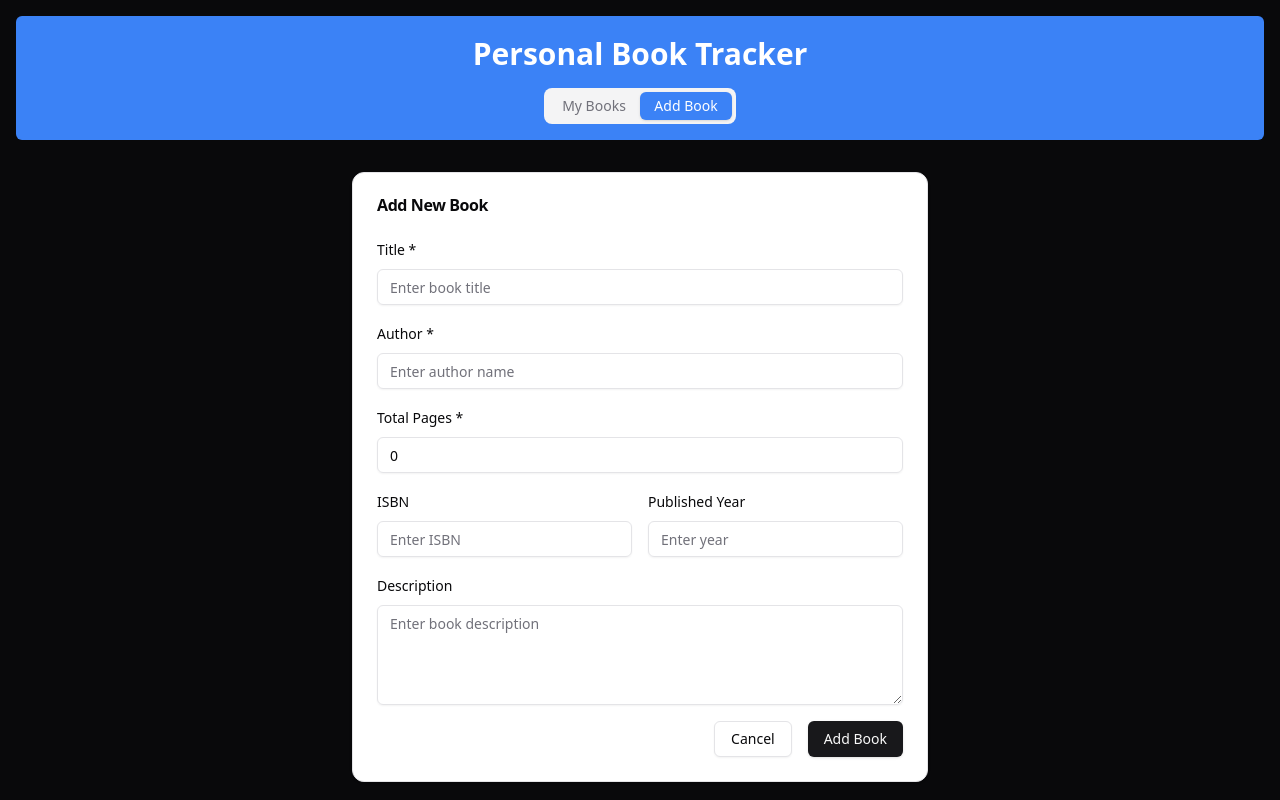
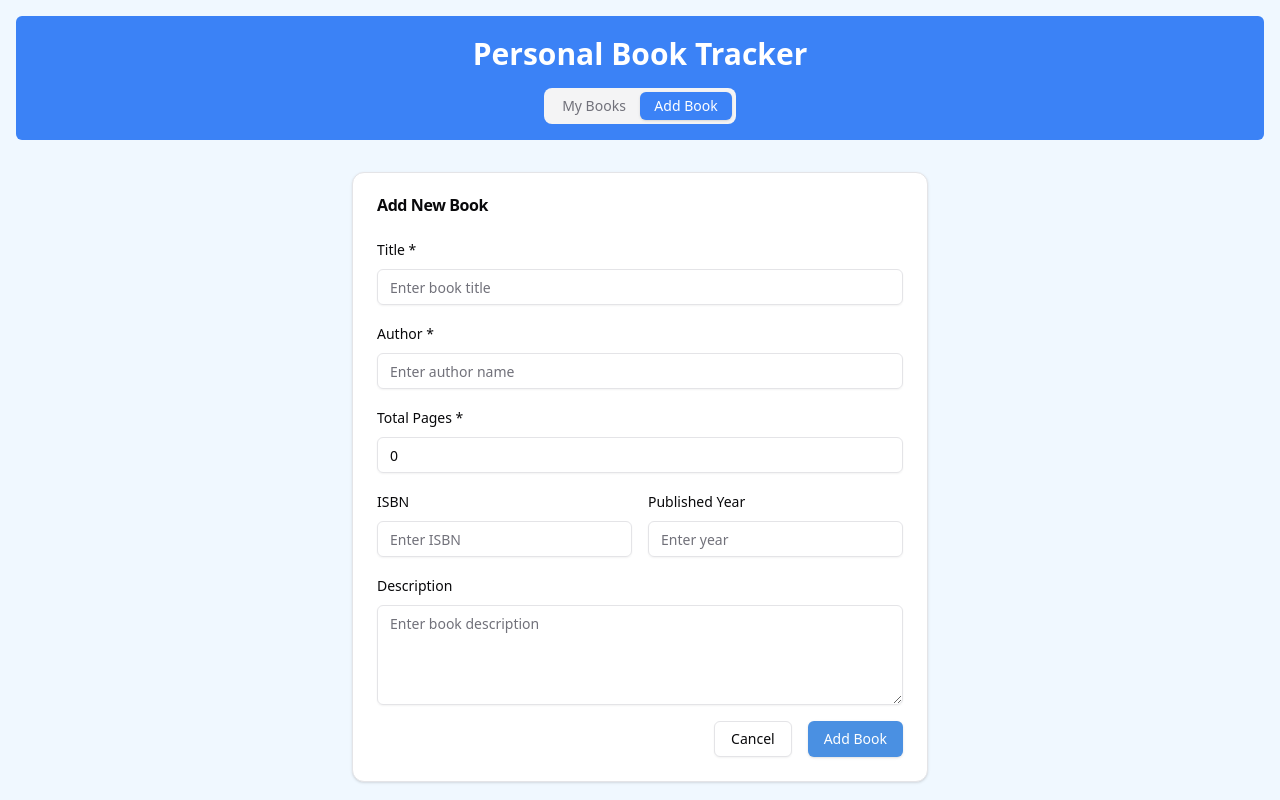
Before and after one commit to rasikww/personal-book-tracker, a Next.js app: page /add-books in a window 1280 px wide. Built offline with nearby package versions, Linux system fonts and the light colour scheme.

Commit message:
change delete button location

```diff
--- a/src/app/add-books/page.tsx
+++ b/src/app/add-books/page.tsx
@@ -176,13 +176,18 @@ export default function AddBooks() {
 
                     <div className="flex justify-end gap-4">
                         <Button
+                            className="hover:bg-[#4a90e2] hover:text-white"
                             type="button"
                             variant="outline"
                             onClick={() => router.push("/")}
                         >
                             Cancel
                         </Button>
-                        <Button type="submit" disabled={isLoading}>
+                        <Button
+                            className="bg-[#4a90e2] text-white hover:bg-blue-500"
+                            type="submit"
+                            disabled={isLoading}
+                        >
                             {isLoading ? "Adding..." : "Add Book"}
                         </Button>
                     </div>
--- a/src/app/globals.css
+++ b/src/app/globals.css
@@ -8,8 +8,8 @@
 
 body {
     /* font-family: Arial, Helvetica, sans-serif; */
-    background-color: hsl(240 10% 3.9%);
-    /* background-color: aliceblue; */
+    /* background-color: hsl(240 10% 3.9%); */
+    background-color: aliceblue;
 }
 
 @layer base {
--- a/src/components/ui/book-card.tsx
+++ b/src/components/ui/book-card.tsx
@@ -15,12 +15,11 @@ import {
     DialogTrigger,
 } from "@/components/ui/dialog";
 import { Book } from "@/db";
-import axios from "axios";
 import { EditBookForm } from "./edit-book-form";
 
 export function BookCard({ book }: { book: Book }) {
     return (
-        <Card className="h-full">
+        <Card className="h-full hover:bg-slate-200">
             <CardHeader>
                 <CardTitle>{book.title}</CardTitle>
                 <CardDescription>{book.author}</CardDescription>
@@ -29,7 +28,12 @@ export function BookCard({ book }: { book: Book }) {
             <CardContent className="flex justify-between items-center">
                 <Dialog>
                     <DialogTrigger asChild>
-                        <Button variant="outline">Edit</Button>
+                        <Button
+                            variant="outline"
+                            className="hover:bg-[#4a90e2] hover:text-white"
+                        >
+                            Edit
+                        </Button>
                     </DialogTrigger>
                     <DialogContent>
                         <DialogHeader>
@@ -41,7 +45,7 @@ export function BookCard({ book }: { book: Book }) {
                         <EditBookForm book={book} />
                     </DialogContent>
                 </Dialog>
-                <Button
+                {/* <Button
                     variant="destructive"
                     onClick={async () => {
                         if (
@@ -57,7 +61,7 @@ export function BookCard({ book }: { book: Book }) {
                     }}
                 >
                     Delete
-                </Button>
+                </Button> */}
             </CardContent>
         </Card>
     );
--- a/src/components/ui/edit-book-form.tsx
+++ b/src/components/ui/edit-book-form.tsx
@@ -116,6 +116,23 @@ export function EditBookForm({ book }: { book: Book }) {
             </div>
 
             <div className="flex justify-end gap-4">
+                <Button
+                    variant="destructive"
+                    onClick={async () => {
+                        if (
+                            confirm(
+                                "Are you sure you want to delete this book?"
+                            )
+                        ) {
+                            const response = await axios.delete(
+                                `/api/books/${book.id}`
+                            );
+                            window.location.reload();
+                        }
+                    }}
+                >
+                    Delete
+                </Button>
                 <DialogClose asChild>
                     <Button type="button" variant="outline">
                         Cancel
```
